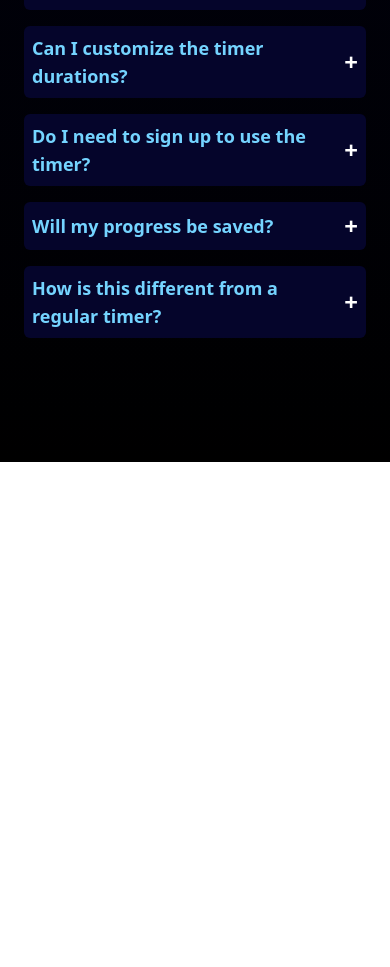
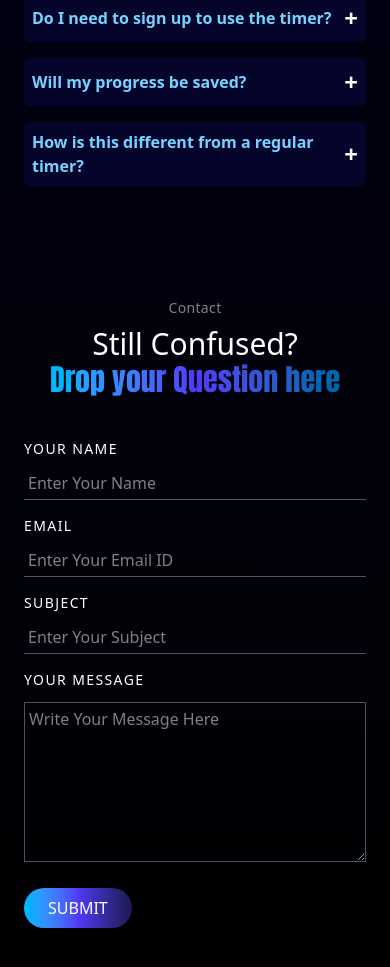
Before and after one commit to rishabhnema21/PomoManage, a React (Vite) app: page / in a window 390 px wide. Shown: the part 2882-3849 px from the top of the page. Before the commit the page ends 3344 px from the top, so only its background shows below. Built offline with nearby package versions, Linux system fonts and the light colour scheme; a web font is replaced by a local one.

Commit message:
Contact From Added

```diff
--- a/package.json
+++ b/package.json
@@ -10,6 +10,7 @@
     "preview": "vite preview"
   },
   "dependencies": {
+    "@emailjs/browser": "^4.4.1",
     "@gsap/react": "^2.1.2",
     "@tailwindcss/vite": "^4.1.7",
     "gsap": "^3.13.0",
--- a/src/App.jsx
+++ b/src/App.jsx
@@ -1,49 +1,54 @@
-import React, { useRef } from 'react';
-import Navbar from './components/Navbar';
-import hourglass from './assets/hourglass.png';
-import image01 from './assets/image01.png';
+import React, { useRef } from "react";
+import Navbar from "./components/Navbar";
+import hourglass from "./assets/hourglass.png";
+import image01 from "./assets/image01.png";
 import { RiDoubleQuotesL, RiDoubleQuotesR } from "react-icons/ri";
-import FeatureCard from './components/FeatureCard';
+import FeatureCard from "./components/FeatureCard";
 import { CiClock2 } from "react-icons/ci";
 import { MdOutlineFreeBreakfast } from "react-icons/md";
 import { SiSimpleanalytics } from "react-icons/si";
-import Faq from './components/Faq';
-import LocomotiveScroll from 'locomotive-scroll';
+import Faq from "./components/Faq";
+import LocomotiveScroll from "locomotive-scroll";
+import Contact from "./components/Contact"
 // import ScrollVideo from './components/ScrollVideo';
 
 const App = () => {
-
   const locomotiveScroll = new LocomotiveScroll();
 
   const ref = useRef(null);
 
   const featureDetails = [
     {
-      "icon": <CiClock2 />,
-      "title": "Structured Pomodoro Timer",
-      "description": "Maintain deep focus with a customizable Pomodoro timer that structures your work into manageable intervals, helping you avoid burnout and improve efficiency."
+      icon: <CiClock2 />,
+      title: "Structured Pomodoro Timer",
+      description:
+        "Maintain deep focus with a customizable Pomodoro timer that structures your work into manageable intervals, helping you avoid burnout and improve efficiency.",
     },
 
     {
-      "icon": <MdOutlineFreeBreakfast />,
-      "title": "Smart Break Reminders",
-      "description": "Stay energized and prevent fatigue with intelligent break reminders that adapt to your session patterns, ensuring timely rest without breaking your flow."
+      icon: <MdOutlineFreeBreakfast />,
+      title: "Smart Break Reminders",
+      description:
+        "Stay energized and prevent fatigue with intelligent break reminders that adapt to your session patterns, ensuring timely rest without breaking your flow.",
     },
 
     {
-      "icon": <SiSimpleanalytics />,
-      "title": "Focus Analytics",
-      "description": "Visualize your productivity with detailed session analytics that track your focus trends, enabling smarter time management and continuous improvement."
-    }
-  ]
+      icon: <SiSimpleanalytics />,
+      title: "Focus Analytics",
+      description:
+        "Visualize your productivity with detailed session analytics that track your focus trends, enabling smarter time management and continuous improvement.",
+    },
+  ];
 
   return (
     <div className="wrapper select-none min-h-screen w-full text-white overflow-x-hidden">
       <Navbar />
 
       {/* Hero Section */}
-      <section id="home" className="flex flex-col items-center justify-center gap-10 px-6 pt-16 pb-8 text-center relative">
-
+      <section
+        id="home"
+        className="flex flex-col items-center justify-center gap-10 px-6 pt-16 pb-8 text-center relative"
+      >
         {/* Hourglass Image */}
 
         <div className="absolute -top-14 opacity-30 left-1/2 -translate-x-1/2 lg:left-1/3 lg:-top-32 w-72 md:w-64 lg:w-100 rotate-[20deg] z-10 md:opacity-90">
@@ -64,7 +69,8 @@ const App = () => {
         <div className="max-w-xl md:mt-3 px-4 md:px-0 relative">
           <RiDoubleQuotesL className="text-sky-500 hidden md:visible text-md md:text-xl absolute -left-4 -top-4" />
           <p className="text-sm md:text-md bg-gradient-to-r from-sky-400 via-indigo-600 to-sky-700 bg-clip-text text-transparent">
-            Manage your time with the Pomodoro technique. Stay on task, beat distractions, and get more done — one timer at a time.
+            Manage your time with the Pomodoro technique. Stay on task, beat
+            distractions, and get more done — one timer at a time.
           </p>
           <RiDoubleQuotesR className="text-sky-500 hidden md:visible text-md md:text-xl absolute -right-4 -bottom-4" />
         </div>
@@ -73,14 +79,13 @@ const App = () => {
         <button className="rounded-full px-5 py-2 md:px-7 md:py-3 bg-gradient-to-r from-sky-400 via-indigo-600 to-indigo-950 text-white text-md hover:scale-105 transition-transform duration-200">
           Get Started
         </button>
-
       </section>
 
       {/* About Section */}
       <section id="about" className="min-h-screen w-full mt-10 px-6 py-14">
         <h4 className="text-center text-sm opacity-50 tracking-wide">About</h4>
         <h1 className="text-center text-3xl sm:text-4xl mt-2">
-          What is{' '}
+          What is{" "}
           <span className="font-anton bg-gradient-to-r from-sky-400 via-indigo-600 to-sky-700 bg-clip-text text-transparent">
             Pomodoro?
           </span>
@@ -89,25 +94,31 @@ const App = () => {
         <div className="grid grid-cols-1 md:grid-cols-2 gap-12 items-center mt-16">
           {/* Image */}
           <div className="flex justify-center">
-            <img src={image01} alt="Pomodoro Illustration" className="w-3/4 sm:w-2/3 md:w-[70%] contrast-125" />
+            <img
+              src={image01}
+              alt="Pomodoro Illustration"
+              className="w-3/4 sm:w-2/3 md:w-[70%] contrast-125"
+            />
           </div>
 
           {/* Text */}
-          <div className='lg:pr-12'>
+          <div className="lg:pr-12">
             <h2 className="text-2xl sm:text-3xl text-center mb-5 font-anton">
-              Small Sprints. Big{' '}
+              Small Sprints. Big{" "}
               <span className="bg-gradient-to-r from-sky-400 via-indigo-600 to-sky-700 bg-clip-text text-transparent">
                 Wins.
               </span>
             </h2>
             <p className="text-center text-sm tracking-wide sm:text-lg">
-              The Pomodoro Technique is a mindful productivity method where you work in 25-minute sprints, followed by short rest breaks.
-              It’s not just a timer — it’s a rhythm. A way to stay focused, fight burnout, and actually enjoy the work you do.
-              With every tick, you're not rushing — you're flowing.
+              The Pomodoro Technique is a mindful productivity method where you
+              work in 25-minute sprints, followed by short rest breaks. It’s not
+              just a timer — it’s a rhythm. A way to stay focused, fight
+              burnout, and actually enjoy the work you do. With every tick,
+              you're not rushing — you're flowing.
             </p>
 
             <h2 className="text-2xl sm:text-3xl text-center mt-14 mb-5 font-anton">
-              How Pomodoro{' '}
+              How Pomodoro{" "}
               <span className="bg-gradient-to-r from-sky-400 via-indigo-600 to-sky-700 bg-clip-text text-transparent">
                 Works?
               </span>
@@ -116,18 +127,22 @@ const App = () => {
               🧠 Sharpen your focus <br />
               🕰️ Manage your time wisely <br />
               🔄 Build consistency <br />
-              🌿 Avoid burnout <br />
-              ✅ Get more done, stress-free
+              🌿 Avoid burnout <br />✅ Get more done, stress-free
             </p>
           </div>
         </div>
       </section>
 
       {/* Features Section */}
-      <section id="features" className="min-h-screen w-full mt-10 px-6 py-16 bg-gradient-to-r from-[#01011e] via-[#010117] to-[#000009]">
-        <h4 className="text-center text-sm opacity-50 tracking-wide">Features</h4>
+      <section
+        id="features"
+        className="min-h-screen w-full mt-10 px-6 py-16 bg-gradient-to-r from-[#01011e] via-[#010117] to-[#000009]"
+      >
+        <h4 className="text-center text-sm opacity-50 tracking-wide">
+          Features
+        </h4>
         <h1 className="text-center text-3xl sm:text-4xl mt-2">
-          Your Focus{' '}
+          Your Focus{" "}
           <span className="font-anton bg-gradient-to-r from-sky-400 via-indigo-600 to-sky-700 bg-clip-text text-transparent">
             Toolkit
           </span>
@@ -138,15 +153,13 @@ const App = () => {
             <FeatureCard key={idx} data={detail} reference={ref} />
           ))}
         </div>
-
-
       </section>
 
       {/* Frequently Asked Questions */}
       <Faq />
 
-
-
+      {/* Contact Section */}
+      <Contact />
     </div>
   );
 };
--- /dev/null
+++ b/src/components/Contact.jsx
@@ -0,0 +1,22 @@
+import ContactForm from "./ContactForm";
+
+const Contact = () => {
+  return (
+    <section id="contact" className="w-full px-6 py-16">
+        <h4 className="text-center text-sm opacity-50 tracking-wide">
+          Contact
+        </h4>
+        <h1 className="text-center text-3xl sm:text-4xl mt-2">
+          Still Confused? <br />
+          <span className="font-anton bg-gradient-to-r from-sky-400 via-indigo-600 to-sky-700 bg-clip-text text-transparent">
+            Drop your Question here
+          </span>
+        </h1>
+
+        < ContactForm />
+
+      </section>
+  )
+}
+
+export default Contact
--- /dev/null
+++ b/src/components/ContactForm.jsx
@@ -0,0 +1,94 @@
+import React, { useRef } from "react";
+import emailjs from '@emailjs/browser';
+
+const ContactForm = () => {
+
+    const form = useRef();
+
+    const handleSubmit = (e) => {
+        e.preventDefault();
+
+        emailjs
+      .sendForm(
+        "service_vtc1ags",      // Replace with your EmailJS service ID
+        "template_5fyhfgi",     // Replace with your EmailJS template ID
+        form.current,
+        "f5nWM93Mzlh5HMKs9"       // Replace with your EmailJS public key
+      )
+      .then(
+        (result) => {
+          console.log("Email sent successfully:", result.text);
+          alert("Message sent successfully!");
+          form.current.reset();
+        },
+        (error) => {
+          console.error("Email sending error:", error.text);
+          alert("Something went wrong. Please try again.");
+        }
+      );
+    }
+
+  return (
+    <div className="w-full flex justify-center  items-center">
+          <div className="w-full md:w-[60%] flex flex-col py-4 my-6 items-center">
+            <form ref={form} onSubmit={handleSubmit} className="w-full md:w-[70%]" action="">
+              <label
+                className="block mb-2 uppercase tracking-widest text-sm"
+                htmlFor="name"
+              >
+                Your Name
+              </label>
+              <input
+                type="text"
+                id="name"
+                name="name"
+                placeholder="Enter Your Name"
+                className="border-b-[1px] p-1 w-[100%] border-slate-600 mb-4 outline-none"
+              />
+
+              <label
+                className="block mb-2 uppercase tracking-widest text-sm"
+                htmlFor="email"
+              >
+                Email
+              </label>
+              <input
+                type="email"
+                id="email"
+                name="email"
+                placeholder="Enter Your Email ID"
+                className="border-b-[1px] p-1 w-[100%] border-slate-600 mb-4  outline-none"
+              />
+
+
+              <label
+                className="block mb-2 uppercase tracking-widest text-sm"
+                htmlFor="subject"
+              >
+                Subject
+              </label>
+              <input
+                type="text"
+                name="subject"
+                id="subject"
+                placeholder="Enter Your Subject"
+                className="border-b-[1px] p-1 w-[100%] border-slate-600 mb-4  outline-none"
+              />
+
+              <label
+                className="block mb-3 uppercase tracking-widest text-sm"
+                htmlFor="subject"
+              >
+                Your Message
+              </label>
+              <textarea placeholder="Write Your Message Here" className="border-[1px] outline-none p-1 w-[100%] h-[10rem] border-slate-600" name="message" id="message"></textarea>
+
+              <button className="mt-5 outline-none px-6 py-2 md:px-7 md:py-3 text-md rounded-full bg-gradient-to-r from-sky-400 via-indigo-600 to-indigo-950 border-none">SUBMIT</button>
+
+            </form>
+          </div>
+        </div>
+  )
+}
+
+export default ContactForm
--- a/src/components/Faq.jsx
+++ b/src/components/Faq.jsx
@@ -45,7 +45,7 @@ const Faq = () => {
   };
 
   return (
-    <section className="faq-section w-full mt-10 px-6 py-16">
+    <section className="faq-section w-full px-6 pt-5 pb-8">
       <h4 className="text-center text-sm opacity-50 tracking-wide">FAQ</h4>
       <h1 className="text-center text-3xl sm:text-4xl mt-2">
         Got{" "}
@@ -54,7 +54,7 @@ const Faq = () => {
         </span>
       </h1>
 
-      <div className="faq-container w-full flex justify-center items-center my-8 py-5">
+      <div className="faq-container w-full flex justify-center items-center mt-8 py-2">
         <div className="faq-box w-full md:w-[50%] flex flex-col justify-center">
           {faqDetail.map((faq, idx) => (
             <FaqItem
--- a/src/components/FaqItem.jsx
+++ b/src/components/FaqItem.jsx
@@ -16,7 +16,7 @@ const FaqItem = ({ faq, isOpen, onClick }) => {
       onClick={onClick}
       className="item cursor-pointer my-2 p-2 sm:p-3 w-full md:w-[95%] bg-[#05052b] rounded-md"
     >
-      <div className="faq-title text-lg flex justify-between items-center">
+      <div className="faq-title text-md md:text-lg flex justify-between items-center">
         <h2 className="font-semibold text-sky-300">{faq.question}</h2>
         <span className="font-bold sm:mr-4 text-2xl">{isOpen ? "-" : "+"}</span>
       </div>
@@ -28,7 +28,7 @@ const FaqItem = ({ faq, isOpen, onClick }) => {
           transition: "max-height 0.4s ease",
           overflow: "hidden",
         }}
-        className="faq-answer pr-5 text-slate-200"
+        className="faq-answer text-sm md:text-md pr-5 text-slate-200"
       >
         <p>{faq.answer}</p>
       </div>
```
Also changed, not shown: 1 other file (tests, documents, lock files or other folders).
